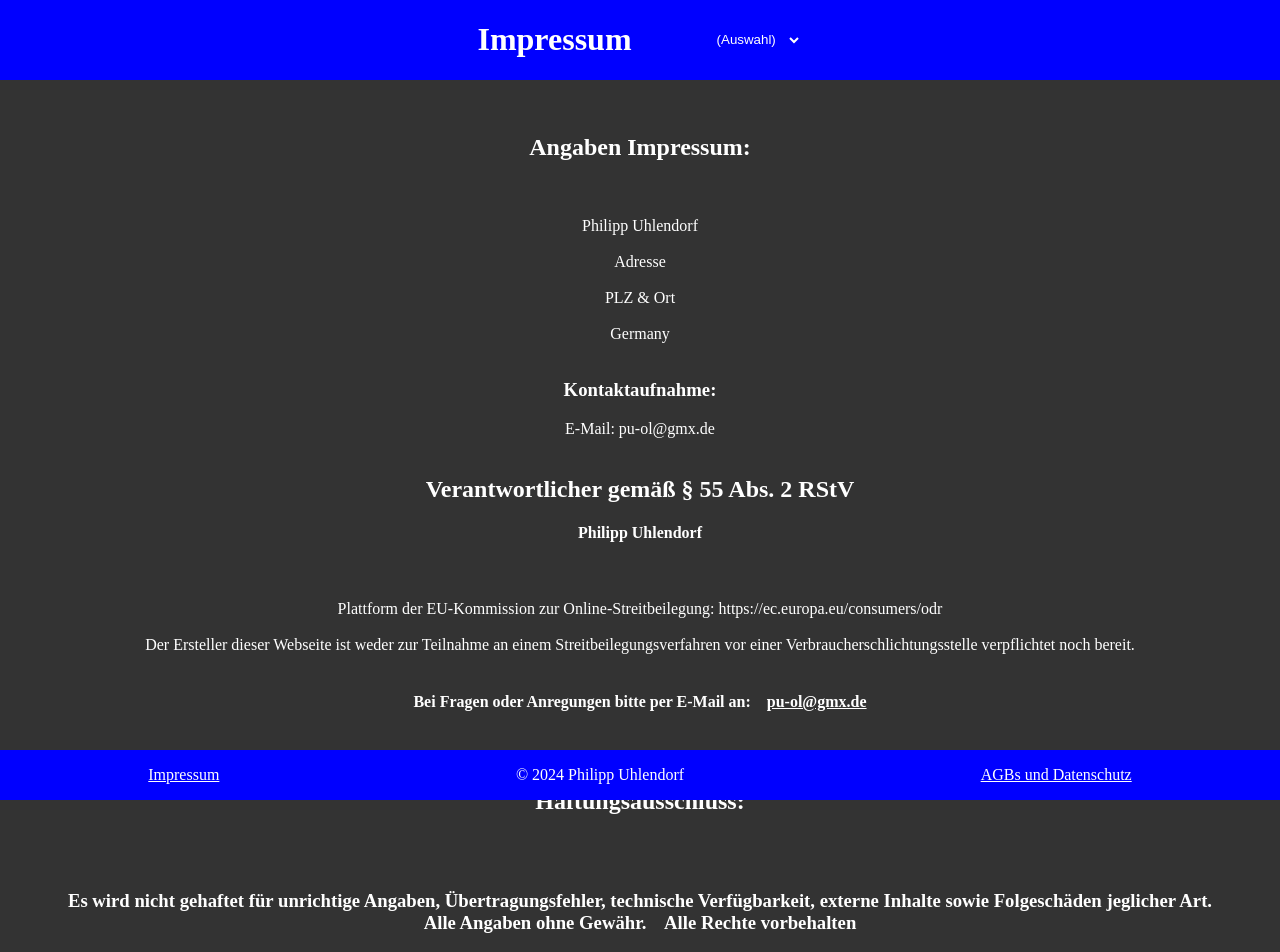
After one commit to SchuleInfoLK/Verwaltung, a PHP site: page /Impressum.html in a window 1280 px wide. The commit adds this page. Run offline with PHP 8.4, Linux system fonts and the light colour scheme.

Commit message:
Grundstruktur begonnen

```diff
--- /dev/null
+++ b/Impressum.html
@@ -0,0 +1,87 @@
+<!DOCTYPE html>
+<html lang="de">
+    <head>
+        <meta charset="UTF-8">
+        <meta name="viewport" content="width=device-width, initial-scale=1.0">
+        <script src="data.js"></script>
+        <link rel="stylesheet" type="text/css" href="stylesheet.css" />
+        <title>Impressum</title>
+        <link rel="icon" type="image/jpg"
+              href="icon.png">
+    </head>
+    <body>
+        <header>
+            <h1><b>Impressum &#160 &#160 &#160 &#160 &#160</b></h1>
+            <select id="mainselect">
+                <option value="(Auswahl)" selected ="selected">(Auswahl)</option>
+                <option value="Homepage.html">Home</option>
+                <option value="not_available.html">Wetterkarte</option>
+                <option value="https://youtu.be/dQw4w9WgXcQ">Hacking</option>
+            </select>
+        </header>
+
+        <main>
+            <div id="Impressum">
+                <p>
+                    <br>
+                    <h2>Angaben Impressum:</h2>
+                    <br>
+                    <br>
+                    Philipp Uhlendorf
+                    <br>
+                    <br>
+                    Adresse
+                    <br>
+                    <br>
+                    PLZ & Ort
+                    <br>
+                    <br>
+                    Germany
+                    <br>
+                    <br>
+                    <h3>Kontaktaufnahme:</h3>
+
+                    E-Mail: pu-ol@gmx.de
+                    <br>
+                    <br>
+                    <h2>Verantwortlicher gemäß § 55 Abs. 2 RStV</h2>
+
+                    <h4> Philipp Uhlendorf </h4>
+                    <br>
+                    <br>
+
+                    Plattform der EU-Kommission zur Online-Streitbeilegung: https://ec.europa.eu/consumers/odr
+                    <br>
+                    <br>
+                    Der Ersteller dieser Webseite ist weder zur Teilnahme an einem Streitbeilegungsverfahren vor einer Verbraucherschlichtungsstelle  verpflichtet noch bereit.
+                    <br>
+                    <br>
+                    <h4>Bei Fragen oder Anregungen bitte per E-Mail an:&#160 &#160 <b><a href="mailto:pu-ol@gmx.de">pu-ol@gmx.de</a></b></h4>
+                    <br>
+                    <br>
+                    <h2>Haftungsausschluss:</h2>
+                    <br>
+                    <br>
+                    <h3>Es wird nicht gehaftet für unrichtige Angaben, Übertragungsfehler, technische Verfügbarkeit, externe Inhalte sowie Folgeschäden jeglicher Art.<br>Alle Angaben ohne Gewähr.&#160 &#160 Alle Rechte vorbehalten</h3>
+                </p>
+            </div>
+        </main>
+
+        <footer>
+            <p>
+                <a href="Impressum.html">Impressum</a>
+            </p>
+            <p>&copy; 2024 Philipp Uhlendorf</p>
+            <p>
+                <a href="">AGBs und Datenschutz</a>
+            </p>
+        </footer>
+
+        <script>
+            const Auswahl = document.getElementById("mainselect");
+            Auswahl.addEventListener("change", function(){
+            if(Auswahl.value != "(Auswahl)")
+            location.href =Auswahl.value;})
+        </script>
+    </body>
+</html>
--- a/stylesheet.css
+++ b/stylesheet.css
@@ -1,5 +1,72 @@
+body {
+    margin: 0;
+    padding: 0;
+    background-color: #333;
+    color: white;
+}
+
 header {
+    display: flex;
+    padding: 10px;
+    text-align: center;
+    justify-content: center;
+    background-color: blue;
+    color: white;
+    top: 0;
+    margin: 0;
+    padding: 0;
+    width: 100%;
+    position: sticky;
+}
+
+main {
+    min-height: 5em;
+    flex: 1;
+}
+
+footer {
+    display: flex;
+    justify-content: space-around;
+    padding: 10px;
     text-align: center;
     background-color: blue;
     color: white;
+    bottom: 0;
+    margin: 0;
+    padding: 0;
+    width: 100%;
+    position: absolute;
 }
+
+a {
+    color: white;
+}
+
+a:visited {
+    color: white;
+}
+
+a:hover{
+    color: whitesmoke;
+}
+
+#mainselect{
+    background-color: blue;
+    color: white;
+    border-color: blue;
+}
+
+#mainselect:hover{
+    background-color: #333;
+    color: white;
+
+}
+.option{
+    background-color: #333;
+    color: white;
+}
+#Impressum{
+    text-align: center;
+    color: white;
+    background-color: #333;
+}
```
Also changed, not shown: Homepage.html (added, +44 -0 lines), Hompage.html (deleted, +0 -21 lines), not_available.html (added, +23 -0 lines), data.js (added), in-progress.png (added).
